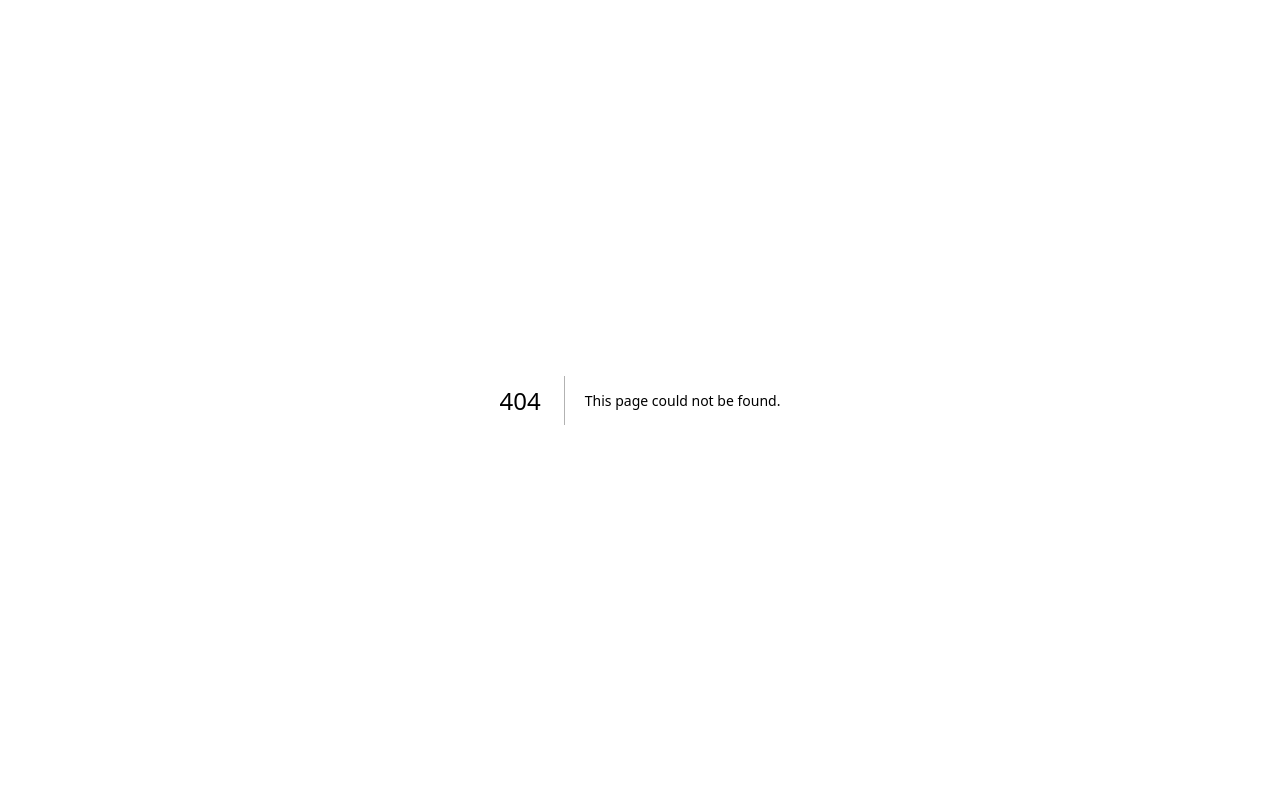
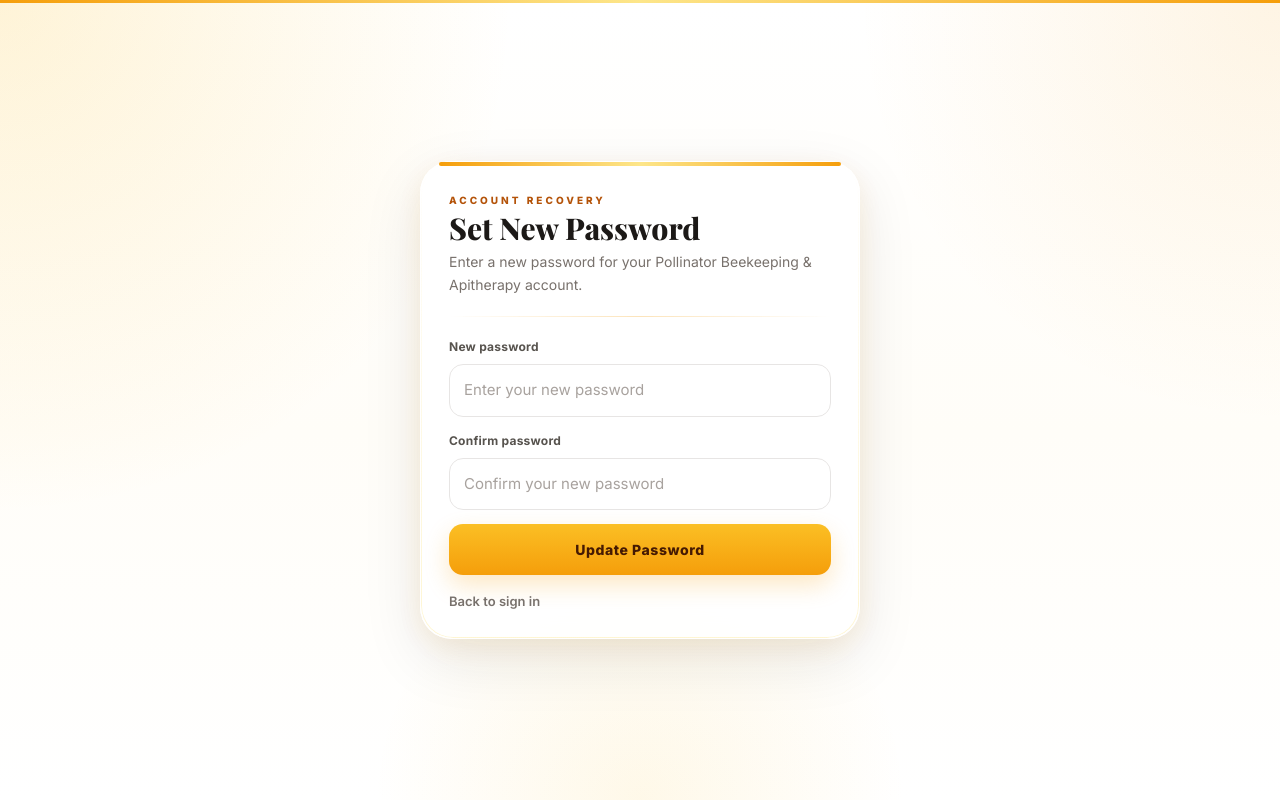
Before and after one commit to Nellie87/apitherapy-frontend, a Next.js app: page /reset-password in a window 1280 px wide. Before the commit this address had no page. Built offline with nearby package versions, Linux system fonts and the light colour scheme.

Commit message:
forgot pswd

```diff
--- a/src/app/auth/callback/route.ts
+++ b/src/app/auth/callback/route.ts
@@ -5,6 +5,7 @@ export async function GET(request: Request) {
   const { searchParams, origin } = new URL(request.url);
 
   const code = searchParams.get("code");
+  const next = searchParams.get("next") ?? "/dashboard/summarydashboard";
 
   if (code) {
     const supabase = await createClient();
@@ -18,5 +19,5 @@ export async function GET(request: Request) {
     }
   }
 
-  return NextResponse.redirect(`${origin}/dashboard/summarydashboard`);
+  return NextResponse.redirect(`${origin}${next}`);
 }
--- a/src/app/login/login.css
+++ b/src/app/login/login.css
@@ -551,3 +551,26 @@ input::placeholder {
     padding: 9px 12px;
   }
 }
+.forgot-link {
+  margin-top: 8px;
+  border: 0;
+  background: transparent;
+  color: #d97706;
+  font-size: 13px;
+  font-weight: 700;
+  cursor: pointer;
+  padding: 0;
+}
+
+.forgot-link:hover {
+  text-decoration: underline;
+}
+
+.forgot-link:disabled {
+  opacity: 0.6;
+  cursor: not-allowed;
+}
+.reset-card {
+  width: min(440px, calc(100% - 32px));
+  margin: auto;
+}
--- a/src/app/login/page.tsx
+++ b/src/app/login/page.tsx
@@ -61,6 +61,32 @@ export default function LoginPage() {
     setMode(next);
     setMsg("");
   }
+  async function handleForgotPassword() {
+  setMsg("");
+
+  if (!email.trim()) {
+    setMsg("Please enter your email address first.");
+    return;
+  }
+
+  setLoading(true);
+
+  try {
+    const supabase = createClient();
+
+    const { error } = await supabase.auth.resetPasswordForEmail(email.trim(), {
+      redirectTo: `${window.location.origin}/auth/callback?next=/reset-password`,
+    });
+
+    if (error) throw error;
+
+    setMsg("Check your email for the password reset link.");
+  } catch (e: any) {
+    setMsg(e?.message || "Could not send reset email. Please try again.");
+  } finally {
+    setLoading(false);
+  }
+}
 
   async function handleSubmit() {
     setMsg("");
@@ -106,6 +132,35 @@ export default function LoginPage() {
         });
 
         if (error) throw error;
+
+        async function handleForgotPassword() {
+  setMsg("");
+
+  if (!email.trim()) {
+    setMsg("Please enter your email address first.");
+    return;
+  }
+
+  setLoading(true);
+
+  try {
+    const supabase = createClient();
+
+   const { error } = await supabase.auth.resetPasswordForEmail(email.trim(), {
+  redirectTo: `${window.location.origin}/auth/callback?next=${encodeURIComponent(
+    "/reset-password"
+  )}`,
+});
+
+    if (error) throw error;
+
+    setMsg("Check your email for the password reset link.");
+  } catch (e: any) {
+    setMsg(e?.message || "Could not send reset email. Please try again.");
+  } finally {
+    setLoading(false);
+  }
+}
 
 window.location.href = "/dashboard/summarydashboard";      }
     } catch (e: any) {
@@ -258,6 +313,17 @@ window.location.href = "/dashboard/summarydashboard";      }
                   onKeyDown={(e) => e.key === "Enter" && handleSubmit()}
                 />
               </div>
+
+             {!isSignup && (
+    <button
+      type="button"
+      className="forgot-link"
+      onClick={handleForgotPassword}
+      disabled={loading}
+    >
+      Forgot password?
+    </button>
+  )}
             </div>
 
             {msg && (
--- /dev/null
+++ b/src/app/reset-password/page.tsx
@@ -0,0 +1,127 @@
+"use client";
+
+import { useState } from "react";
+import { createClient } from "@/lib/supabase/client";
+import { useRouter } from "next/navigation";
+import "../login/login.css";
+
+export default function ResetPasswordPage() {
+  const router = useRouter();
+
+  const [password, setPassword] = useState("");
+  const [confirmPassword, setConfirmPassword] = useState("");
+  const [msg, setMsg] = useState("");
+  const [loading, setLoading] = useState(false);
+
+  async function handleResetPassword() {
+    setMsg("");
+
+    if (!password.trim()) {
+      setMsg("Please enter your new password.");
+      return;
+    }
+
+    if (password.length < 6) {
+      setMsg("Password must be at least 6 characters.");
+      return;
+    }
+
+    if (password !== confirmPassword) {
+      setMsg("Passwords do not match.");
+      return;
+    }
+
+    setLoading(true);
+
+    try {
+      const supabase = createClient();
+
+      const { error } = await supabase.auth.updateUser({
+        password,
+      });
+
+      if (error) throw error;
+
+      setMsg("Password updated successfully. Redirecting...");
+
+      setTimeout(() => {
+        router.push("/login");
+      }, 1200);
+    } catch (e: any) {
+      setMsg(e?.message || "Could not update password. Please try again.");
+    } finally {
+      setLoading(false);
+    }
+  }
+
+  const isSuccess = msg.toLowerCase().includes("success");
+
+  return (
+    <div className="login-page mode-login">
+      <div className="top-accent" />
+
+      <section className="auth-card reset-card">
+        <div className="card-top-bar" />
+
+        <p className="card-kicker">Account Recovery</p>
+
+        <h4 className="card-title">Set New Password</h4>
+
+        <p className="card-subtitle">
+          Enter a new password for your Pollinator Beekeeping &amp; Apitherapy account.
+        </p>
+
+        <div className="divider" />
+
+        <div className="form-group">
+          <div className="field">
+            <label htmlFor="password">New password</label>
+            <div className="input-group">
+              <input
+                id="password"
+                type="password"
+                placeholder="Enter your new password"
+                value={password}
+                onChange={(e) => setPassword(e.target.value)}
+                onKeyDown={(e) => e.key === "Enter" && handleResetPassword()}
+              />
+            </div>
+          </div>
+
+          <div className="field">
+            <label htmlFor="confirmPassword">Confirm password</label>
+            <div className="input-group">
+              <input
+                id="confirmPassword"
+                type="password"
+                placeholder="Confirm your new password"
+                value={confirmPassword}
+                onChange={(e) => setConfirmPassword(e.target.value)}
+                onKeyDown={(e) => e.key === "Enter" && handleResetPassword()}
+              />
+            </div>
+          </div>
+
+          {msg && (
+            <div className={`message ${isSuccess ? "success" : "error"}`}>
+              {msg}
+            </div>
+          )}
+
+          <button
+            type="button"
+            className="btn-submit"
+            onClick={handleResetPassword}
+            disabled={loading}
+          >
+            {loading ? "Updating..." : "Update Password"}
+          </button>
+        </div>
+
+        <a href="/login" className="back-link">
+          Back to sign in
+        </a>
+      </section>
+    </div>
+  );
+}
```
